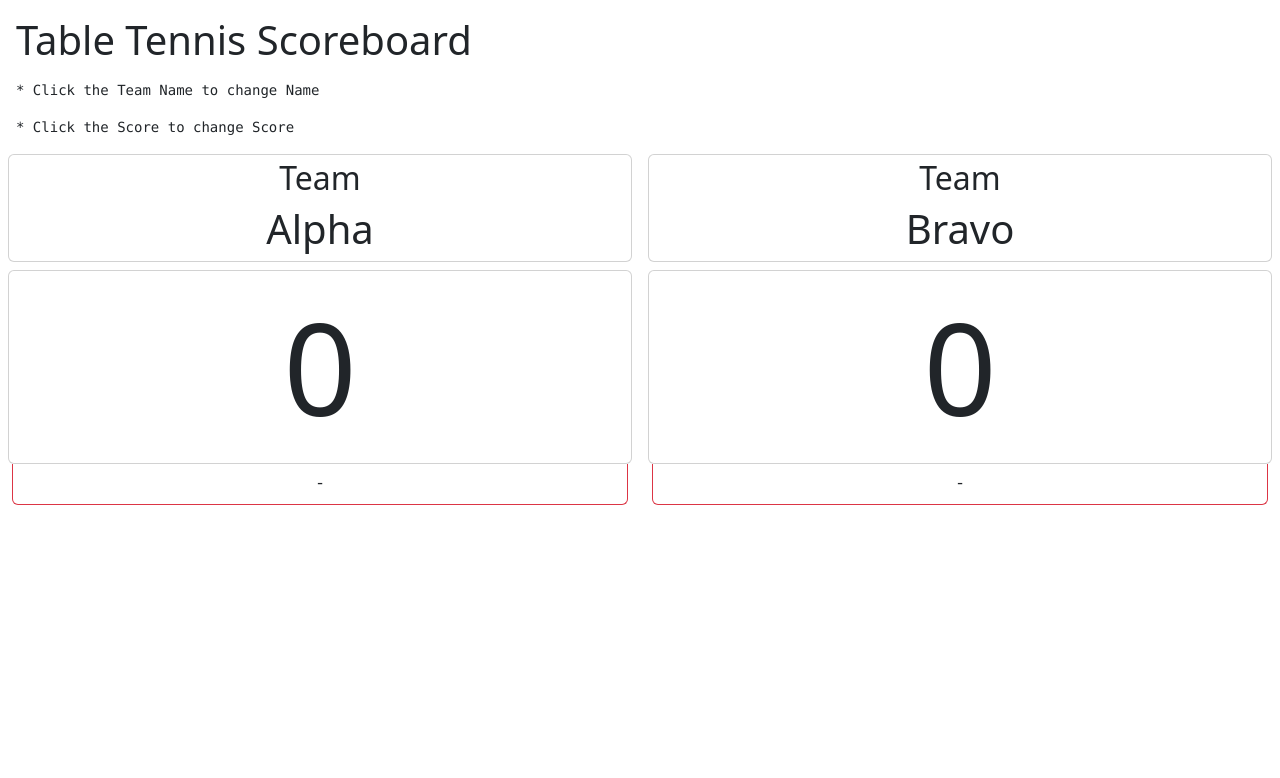
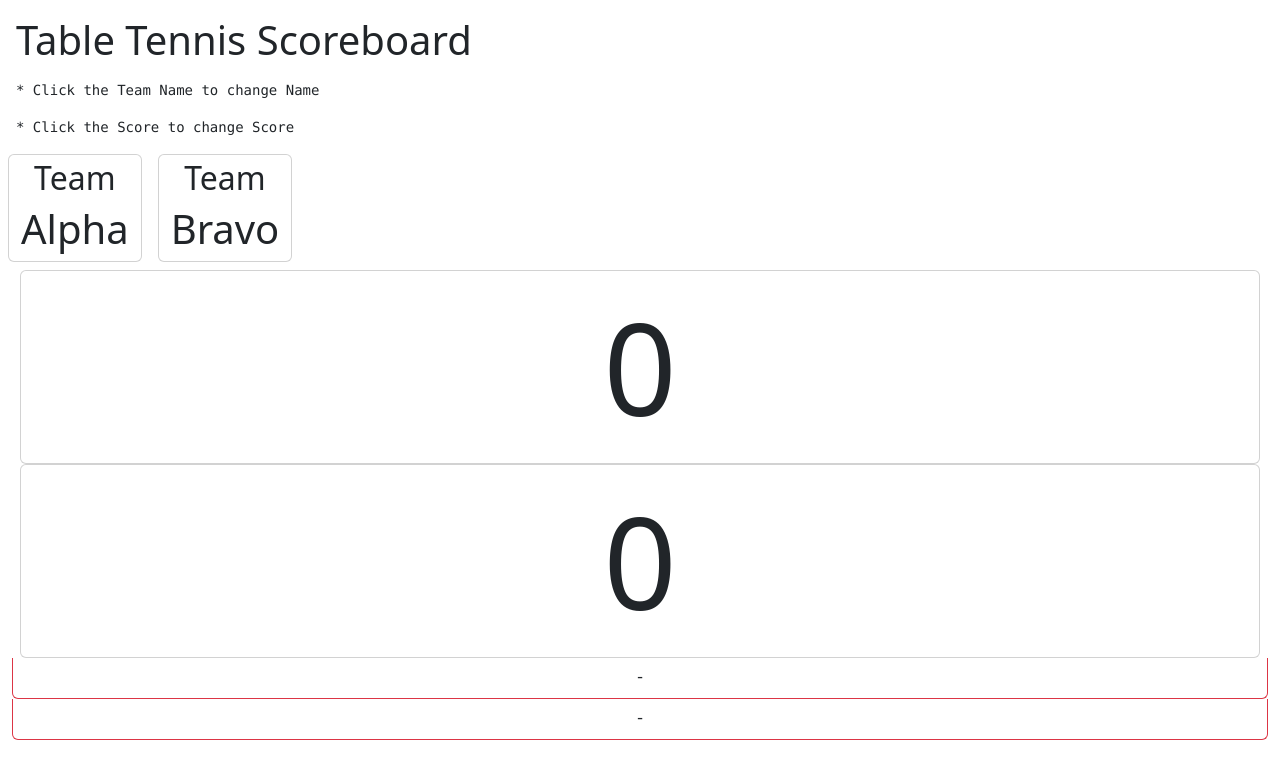
Before and after one commit to luigi-2ba3/sports-scoreboard, a plain HTML site: page index.html in a window 1280 px wide. Drawn offline with Linux system fonts and the light colour scheme.

Commit message:
Reponsiveness fix

```diff
--- a/index.html
+++ b/index.html
@@ -11,26 +11,26 @@
 		<pre class="ms-3">* Click the Score to change Score</pre>
 		<div class="container-fluid overflow-hidden text-center">
 			<div class="row">
-				<div class="col card mx-2">
+				<div class="col-auto card mx-2">
 					<h2 class="mt-1">Team</h2>
 					<div class="team1"><h1>Alpha</h1></div>
 				</div>
-				<div class="col card mx-2">
+				<div class="col-auto card mx-2">
 					<h2 class="mt-1">Team</h2>
 					<div class="team2"><h1>Bravo</h1></div>
 				</div>
 			</div>
-			<div class="row mt-2">
+			<div class="row-auto mt-2">
 				<div class="col card mx-2 team1score">
 					<span class="score">0</span>
 				</div>
-				<div class="col card mx-2 team2score">
+				<div class="col-auto card mx-2 team2score">
 					<span class="score">0</span>
 				</div>
 			</div>
-			<div class="row">
-				<div class="col"><button type="button" class="card-footer btn btn-danger rounded-bottom-2 py-2 team1deduct" style="width: 100%;"><span style="font-family: monospace">-</span></button></div>
-				<div class="col"><button type="button" class="card-footer btn btn-danger rounded-bottom-2 py-2 team2deduct" style="width: 100%;"><span style="font-family: monospace">-</span></button></div>
+			<div class="row-auto">
+				<div class="col-auto"><button type="button" class="card-footer btn btn-danger rounded-bottom-2 py-2 team1deduct" style="width: 100%;"><span style="font-family: monospace">-</span></button></div>
+				<div class="col-auto"><button type="button" class="card-footer btn btn-danger rounded-bottom-2 py-2 team2deduct" style="width: 100%;"><span style="font-family: monospace">-</span></button></div>
 			</div>
 		</div>
 		<script src="js.js"></script>
```
